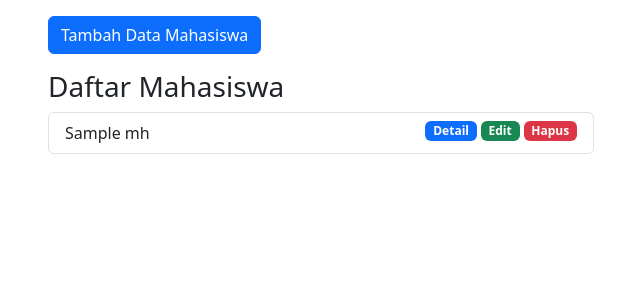
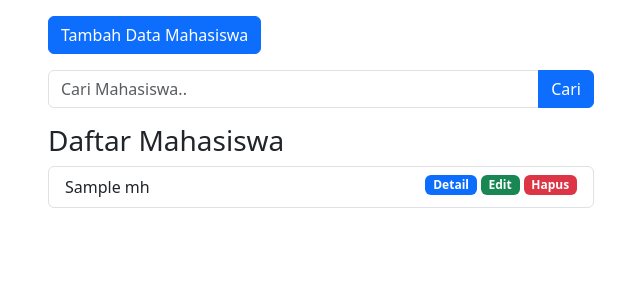
Before and after one commit to Cahzello/mvc, a PHP site: the page made by app/views/mahasiswa/index.php in a window 1280 px wide. Shown: the part 56-356 px from the top of the page, without its empty margins (34-674 px from the left). Run offline with PHP 8.4, Linux system fonts and the light colour scheme; the template is opened without the code that fills it: most values are stand-ins (such as "Sample title", 1, 10 or a date in 2020); some libraries are stand-ins or nearby versions.

Commit message:
fitur cari

```diff
--- a/app/views/mahasiswa/index.php
+++ b/app/views/mahasiswa/index.php
@@ -6,12 +6,29 @@
         </div>
     </div>
 
-
     <div class="row">
         <div class="col-lg-6">
             <button type="button" class="btn btn-primary mb-3 tombolTambahData" data-bs-toggle="modal" data-bs-target="#formModal">
                 Tambah Data Mahasiswa
             </button>
+        </div>
+    </div>
+
+    <div class="row">
+        <div class="col-lg-6">
+            <form action="<?= BASEURL; ?>/mahasiswa/cari" method="post">
+                <div class="input-group mb-3">
+                    <input type="text" class="form-control" placeholder="Cari Mahasiswa.." name="keyword" id="keyword" autocomplete="off">
+                    <button class="btn btn-primary" type="submit" id="tombolCari">Cari</button>
+                </div>
+            </form>
+        </div>
+    </div>
+
+    <div class="row">
+        <div class="col-lg-6">
+
+
             <h3>Daftar Mahasiswa</h3>
             <ul class="list-group">
                 <?php foreach ($data['mhs'] as $mhs) : ?>
```
Also changed, not shown: app/controllers/Mahasiswa.php (+9 -0 lines), app/models/Mahasiswa_model.php (+10 -0 lines).
